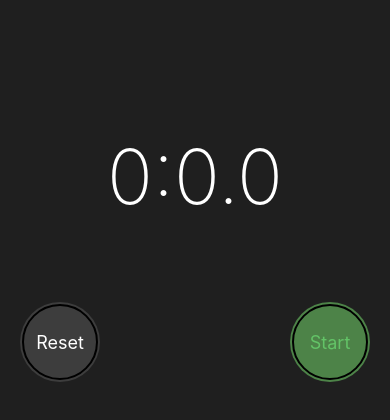
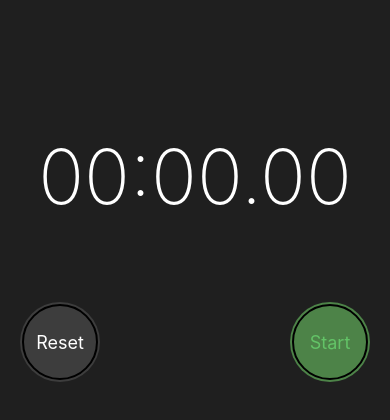
Before and after one commit to MatthieuNadeau96/Stopwatch-app, a React Native app: screen / in a window 390 px wide. Shown: the top 420 px of the page. Built offline with nearby package versions, Linux system fonts and the light colour scheme.

Commit message:
Added a pad to remove the jumping of the timer

```diff
--- a/App.js
+++ b/App.js
@@ -3,11 +3,12 @@ import {Platform, StyleSheet, Text, View, ScrollView, TouchableOpacity} from 're
 import moment from 'moment'
 
 function Timer({ interval, style }) {
+  const pad = (n) => n < 10 ? '0' + n : n
   const duration = moment.duration(interval)
   const centiseconds = Math.floor(duration.milliseconds() / 10)
   return (
     <Text style={style}>
-      {duration.minutes()}:{duration.seconds()}.{centiseconds}
+      {pad(duration.minutes())}:{pad(duration.seconds())}.{pad(centiseconds)}
     </Text>
   )
 }
@@ -88,6 +89,7 @@ export default class App extends Component {
       this.setState({ now: new Date().getTime()})
     }, 100)
   }
+
   render() {
     const { now, start, laps } = this.state
     const timer = now - start
```
